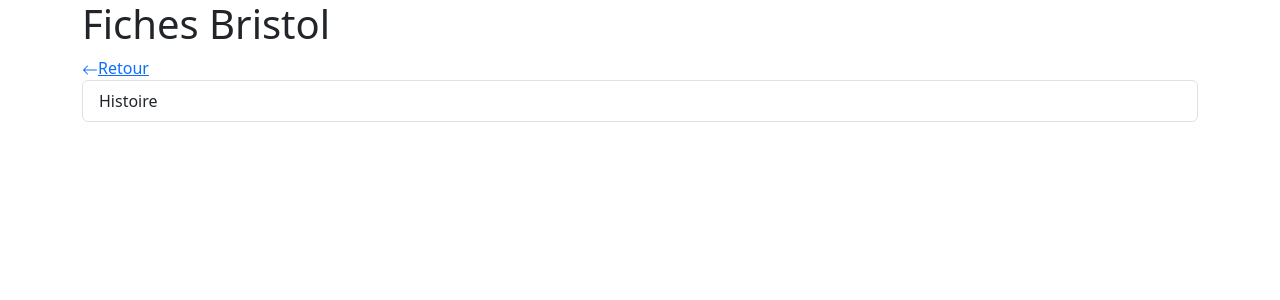
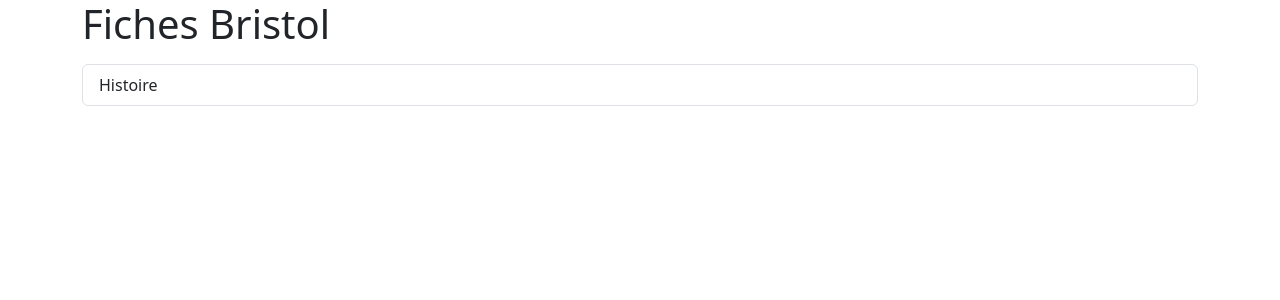
Before and after one commit to azerty29242/revision-sheets, a React (Vite) app: page / in a window 1280 px wide. Shown: the top 300 px of the page. Built offline with nearby package versions, Linux system fonts and the light colour scheme.

Commit message:
update BackButton.tsx

```diff
--- a/src/BackButton.tsx
+++ b/src/BackButton.tsx
@@ -8,11 +8,13 @@ type BackButtonProps = {
 
 type BackButtonState = {
   target: string;
+  display: boolean;
 };
 
 class BackButton extends React.Component<BackButtonProps, BackButtonState> {
   state = {
     target: "",
+    display: false
   };
 
   componentDidMount(): void {
@@ -27,6 +29,7 @@ class BackButton extends React.Component<BackButtonProps, BackButtonState> {
       folder = position.join("/");
       folder += "/";
       if (folder === "/") folder = null;
+      this.setState({ display: true })
     } else if (this.props.sheet !== null) {
       console.log(this.props.sheet);
       let position = this.props.sheet.split("/");
@@ -35,6 +38,7 @@ class BackButton extends React.Component<BackButtonProps, BackButtonState> {
       console.log(position);
       folder = position.join("/");
       folder += "/";
+      this.setState({ display: true })
     } else {
       folder = null;
     }
@@ -50,7 +54,8 @@ class BackButton extends React.Component<BackButtonProps, BackButtonState> {
 
   render(): React.ReactNode {
     return (
-      <a href={this.state.target}>
+      <React.Fragment>
+        {this.state.display && <a href={this.state.target}>
           <svg
             xmlns="http://www.w3.org/2000/svg"
             width="16"
@@ -66,6 +71,8 @@ class BackButton extends React.Component<BackButtonProps, BackButtonState> {
           </svg>
           Retour
         </a>
+        }
+      </React.Fragment>
     );
   }
 }
--- a/src/List.tsx
+++ b/src/List.tsx
@@ -11,7 +11,7 @@ type ListProps = {
 class List extends React.Component<ListProps> {
   render(): React.ReactNode {
     return (
-      <React.Fragment>
+      <div className="d-flex flex-column gap-2">
         {this.props.items.name !== null && <h1>{this.props.items.name}</h1>}
         <BackButton
           homepage={this.props.homepage}
@@ -50,7 +50,7 @@ class List extends React.Component<ListProps> {
             );
           })}
         </div>
-      </React.Fragment>
+      </div>
     );
   }
 }
```
Lines whose indentation alone changed are shown as unchanged.
